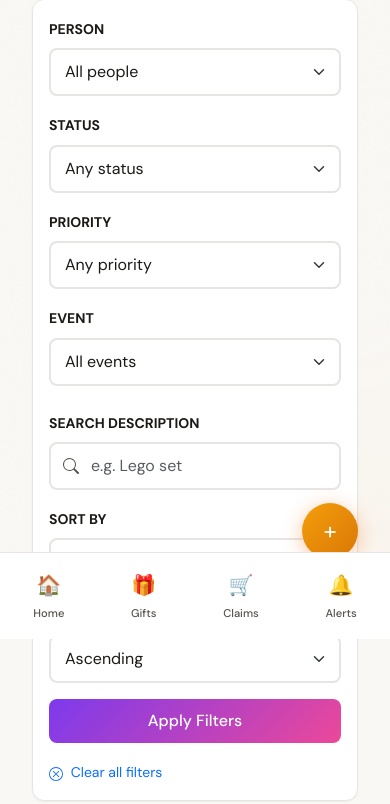
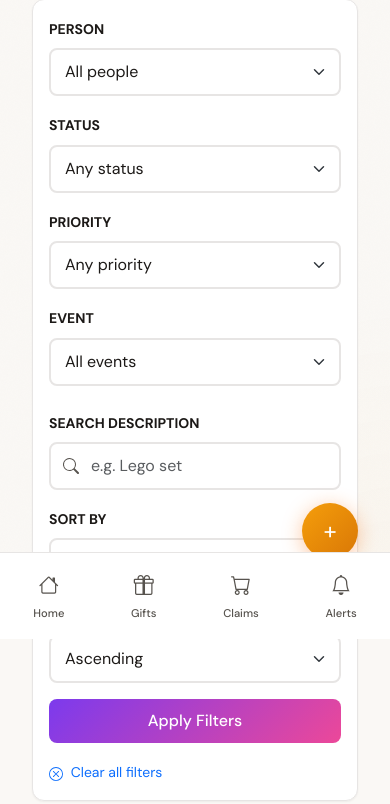
Before and after one commit to ssk42/flask-wishlist-site, a Flask app: page /items in a window 390 px wide. Shown: the part 205-1009 px from the top of the page. Run offline with Flask 3, Linux system fonts and the light colour scheme; the visitor is signed in with stand-in values (Sample User, id 1); data comes from the database, SQL or seed files in the repository; data that the repository does not hold is empty; some libraries are stand-ins or nearby versions.

Commit message:
style(ui): standardize on Bootstrap Icons and unify priority badges
Replace all emoji icon usage (sidebar, mobile tabs, auth/form page headers,
items-list stats, split modal/progress) with Bootstrap Icons — one icon
system instead of two. Add canonical priority_badge Jinja macro
(partials/_macros.html) with a single soft-tint treatment across item,
dashboard, and quick-view cards; on-image context adds backdrop-blur for
legibility. theme.js now swaps the moon/sun icon class instead of emoji text.

```diff
--- a/static/js/theme.js
+++ b/static/js/theme.js
@@ -25,7 +25,7 @@
 
     function updateThemeIcon(theme) {
         if (themeIcon) {
-            themeIcon.textContent = theme === 'light' ? '🌙' : '☀️';
+            themeIcon.className = 'sidebar-link-icon bi ' + (theme === 'light' ? 'bi-moon-stars' : 'bi-sun');
             themeToggle.setAttribute('aria-label',
                 theme === 'light' ? 'Switch to dark mode' : 'Switch to light mode'
             );
--- a/templates/edit_item.html
+++ b/templates/edit_item.html
@@ -23,7 +23,7 @@
                         <input type="url" class="form-control" id="link" name="link" value="{{ form_data.link if form_data.link is defined else item.link or '' }}">
                         <button class="btn btn-outline-secondary" type="button" id="autofill-btn"
                             title="Autofill details from URL">
-                            🪄 Autofill
+                            <i class="bi bi-magic me-1"></i> Autofill
                         </button>
                     </div>
                 </div>
--- a/templates/forgot_email.html
+++ b/templates/forgot_email.html
@@ -8,7 +8,7 @@
         <div class="card shadow border-0">
             <div class="card-body p-5">
                 <div class="text-center mb-4">
-                    <div class="fs-1 mb-3">🔍</div>
+                    <i class="bi bi-search fs-1 mb-3 d-block"></i>
                     <h1 class="h3 mb-2 fw-bold gradient-text">Forgot your email?</h1>
                     <p class="text-muted">Enter your name and we'll help you find your email address.</p>
                 </div>
--- a/templates/items_list.html
+++ b/templates/items_list.html
@@ -120,7 +120,7 @@
 {% if summary_rows %}
 <div class="mb-4">
     <div class="d-flex justify-content-between align-items-center mb-3">
-        <h2 class="h6 mb-0">📊 At a Glance</h2>
+        <h2 class="h6 mb-0"><i class="bi bi-bar-chart me-1"></i> At a Glance</h2>
         <small class="text-muted">Based on current filters</small>
     </div>
     <div class="row g-3">
@@ -144,7 +144,7 @@
 
         <div class="col-6 col-md-3 stat-cascade">
             <div class="stat-card stat-card-available">
-                <div class="stat-icon">🎯</div>
+                <div class="stat-icon"><i class="bi bi-bullseye"></i></div>
                 <div class="stat-content">
                     <div class="stat-value">{{ ns.available_count }}</div>
                     <div class="stat-label">Available</div>
@@ -156,7 +156,7 @@
         <div class="col-6 col-md-3 stat-cascade">
             <div class="stat-card stat-card-splitting"
                 style="border-left: 4px solid #0d6efd; background-color: rgba(13, 110, 253, 0.05);">
-                <div class="stat-icon">🤝</div>
+                <div class="stat-icon"><i class="bi bi-people"></i></div>
                 <div class="stat-content">
                     <div class="stat-value">{{ ns.splitting_count }}</div>
                     <div class="stat-label">Splitting</div>
@@ -167,7 +167,7 @@
 
         <div class="col-6 col-md-3 stat-cascade">
             <div class="stat-card stat-card-claimed">
-                <div class="stat-icon">🙋</div>
+                <div class="stat-icon"><i class="bi bi-bag-check"></i></div>
                 <div class="stat-content">
                     <div class="stat-value">{{ ns.claimed_count }}</div>
                     <div class="stat-label">Claimed</div>
@@ -178,7 +178,7 @@
 
         <div class="col-6 col-md-3 stat-cascade">
             <div class="stat-card stat-card-purchased">
-                <div class="stat-icon">✅</div>
+                <div class="stat-icon"><i class="bi bi-check-circle-fill"></i></div>
                 <div class="stat-content">
                     <div class="stat-value">{{ ns.purchased_count }}</div>
                     <div class="stat-label">Purchased</div>
--- a/templates/login.html
+++ b/templates/login.html
@@ -8,7 +8,7 @@
         <div class="card shadow border-0">
             <div class="card-body p-5">
                 <div class="text-center mb-4">
-                    <div class="fs-1 mb-3">👋</div>
+                    <i class="bi bi-emoji-smile fs-1 mb-3 d-block"></i>
                     <h1 class="h3 mb-2 fw-bold gradient-text">Welcome back</h1>
                     <p class="text-muted">Enter the email you registered with to jump back into the wishlist.</p>
                 </div>
--- a/templates/notifications.html
+++ b/templates/notifications.html
@@ -25,7 +25,7 @@
         </div>
         {% else %}
         <div class="text-center py-5 text-muted">
-            <div class="fs-1 mb-2">🔕</div>
+            <i class="bi bi-bell-slash fs-1 mb-2 d-block"></i>
             <p>No notifications yet.</p>
         </div>
         {% endif %}
--- a/templates/partials/_dashboard_item_card.html
+++ b/templates/partials/_dashboard_item_card.html
@@ -1,10 +1,8 @@
+{% from 'partials/_macros.html' import priority_badge %}
 <div class="glass-card p-3 h-100 d-flex flex-column" id="dashboard-item-{{ item.id }}">
     <div class="d-flex justify-content-between align-items-start mb-2">
         <span class="badge bg-light text-dark border">{{ item.user.name }}</span>
-        <span
-            class="badge bg-{{ 'danger' if item.priority == 'High' else 'warning' if item.priority == 'Medium' else 'info' }} bg-opacity-10 text-{{ 'danger' if item.priority == 'High' else 'warning' if item.priority == 'Medium' else 'info' }}">
-            {{ item.priority }}
-        </span>
+        {{ priority_badge(item.priority) }}
     </div>
     <div class="position-relative">
         <h3 class="h6 fw-bold mb-1 text-truncate" title="{{ item.description }}">{{ item.description }}</h3>
--- a/templates/partials/_item_quick_view.html
+++ b/templates/partials/_item_quick_view.html
@@ -1,3 +1,4 @@
+{% from 'partials/_macros.html' import priority_badge %}
 <div class="modal-header border-0 pb-0">
     <h5 class="modal-title fw-bold text-truncate pe-3" style="max-width: 90%;">{{ item.description }}</h5>
     <button type="button" class="btn-close" data-bs-dismiss="modal" aria-label="Close"></button>
@@ -16,10 +17,7 @@
         <div class="{{ 'col-md-7' if item.image_url else 'col-12' }}">
             <div class="d-flex align-items-center gap-2 mb-3">
                 <span class="badge bg-light text-dark border">{{ item.user.name }}</span>
-                <span
-                    class="badge bg-{{ 'danger' if item.priority == 'High' else 'warning' if item.priority == 'Medium' else 'info' }} bg-opacity-10 text-{{ 'danger' if item.priority == 'High' else 'warning' if item.priority == 'Medium' else 'info' }}">
-                    {{ item.priority }} Priority
-                </span>
+                {{ priority_badge(item.priority) }}
                 <span class="badge bg-secondary bg-opacity-10 text-secondary">{{ item.category or 'General' }}</span>
             </div>
 
--- a/templates/partials/_sidebar.html
+++ b/templates/partials/_sidebar.html
@@ -1,25 +1,25 @@
 {# Sidebar Navigation Partial #}
 <aside class="sidebar">
     <a href="{{ url_for('dashboard.index') }}" class="sidebar-brand">
-        <span class="sidebar-brand-icon">🎁</span>
+        <i class="sidebar-brand-icon bi bi-gift"></i>
         <span class="sidebar-brand-text">Wishlist</span>
     </a>
 
     <nav class="sidebar-nav">
         <a href="{{ url_for('dashboard.index') }}" class="sidebar-link {% if request.endpoint == 'index' %}active{% endif %}">
-            <span class="sidebar-link-icon">🏠</span>
+            <i class="sidebar-link-icon bi bi-house"></i>
             <span class="sidebar-link-text">Home</span>
         </a>
 
         {% if current_user.is_authenticated %}
         <a href="{{ url_for('items.items_list') }}" class="sidebar-link {% if request.endpoint == 'items' %}active{% endif %}">
-            <span class="sidebar-link-icon">🎁</span>
+            <i class="sidebar-link-icon bi bi-gift"></i>
             <span class="sidebar-link-text">All Gifts</span>
         </a>
 
         <a href="{{ url_for('items.my_claims') }}"
             class="sidebar-link {% if request.endpoint == 'my_claims' %}active{% endif %}">
-            <span class="sidebar-link-icon">🛒</span>
+            <i class="sidebar-link-icon bi bi-cart"></i>
             <span class="sidebar-link-text">My Claims</span>
             {% if nav_claimed_count > 0 %}
             <span class="sidebar-badge">{{ nav_claimed_count }}</span>
@@ -27,13 +27,13 @@
         </a>
 
         <a href="{{ url_for('events.events_list') }}" class="sidebar-link {% if request.endpoint == 'events' %}active{% endif %}">
-            <span class="sidebar-link-icon">📅</span>
+            <i class="sidebar-link-icon bi bi-calendar-event"></i>
             <span class="sidebar-link-text">Events</span>
         </a>
 
         <a href="{{ url_for('social.notifications') }}"
             class="sidebar-link {% if request.endpoint == 'notifications' %}active{% endif %}">
-            <span class="sidebar-link-icon">🔔</span>
+            <i class="sidebar-link-icon bi bi-bell"></i>
             <span class="sidebar-link-text">Notifications</span>
             {% if unread_notifications_count > 0 %}
             <span class="sidebar-badge">{{ unread_notifications_count }}</span>
@@ -45,19 +45,19 @@
     <div class="sidebar-nav" style="margin-top: auto;">
         {% if current_user.is_authenticated %}
         <a href="{{ url_for('auth.logout') }}" class="sidebar-link">
-            <span class="sidebar-link-icon">👋</span>
+            <i class="sidebar-link-icon bi bi-box-arrow-right"></i>
             <span class="sidebar-link-text">Logout</span>
         </a>
         {% else %}
         <a href="{{ url_for('auth.login') }}" class="sidebar-link">
-            <span class="sidebar-link-icon">🔑</span>
+            <i class="sidebar-link-icon bi bi-box-arrow-in-right"></i>
             <span class="sidebar-link-text">Login</span>
         </a>
         {% endif %}
 
         <button class="sidebar-link theme-toggle" id="theme-toggle"
             style="border: none; cursor: pointer; width: 100%; text-align: left;">
-            <span class="sidebar-link-icon" id="theme-icon">🌙</span>
+            <i class="sidebar-link-icon bi bi-moon-stars" id="theme-icon"></i>
             <span class="sidebar-link-text">Dark Mode</span>
         </button>
     </div>
@@ -66,26 +66,26 @@
 {# Mobile Bottom Tab Bar #}
 <nav class="mobile-tabs">
     <a href="{{ url_for('dashboard.index') }}" class="mobile-tab {% if request.endpoint == 'index' %}active{% endif %}">
-        <span class="mobile-tab-icon">🏠</span>
+        <i class="mobile-tab-icon bi bi-house"></i>
         <span>Home</span>
     </a>
     {% if current_user.is_authenticated %}
     <a href="{{ url_for('items.items_list') }}" class="mobile-tab {% if request.endpoint == 'items' %}active{% endif %}">
-        <span class="mobile-tab-icon">🎁</span>
+        <i class="mobile-tab-icon bi bi-gift"></i>
         <span>Gifts</span>
     </a>
     <a href="{{ url_for('items.my_claims') }}" class="mobile-tab {% if request.endpoint == 'my_claims' %}active{% endif %}">
-        <span class="mobile-tab-icon">🛒</span>
+        <i class="mobile-tab-icon bi bi-cart"></i>
         <span>Claims</span>
     </a>
     <a href="{{ url_for('social.notifications') }}"
         class="mobile-tab {% if request.endpoint == 'notifications' %}active{% endif %}">
-        <span class="mobile-tab-icon">🔔</span>
+        <i class="mobile-tab-icon bi bi-bell"></i>
         <span>Alerts</span>
     </a>
     {% else %}
     <a href="{{ url_for('auth.login') }}" class="mobile-tab">
-        <span class="mobile-tab-icon">🔑</span>
+        <i class="mobile-tab-icon bi bi-box-arrow-in-right"></i>
         <span>Login</span>
     </a>
     {% endif %}
--- a/templates/partials/_split_modal.html
+++ b/templates/partials/_split_modal.html
@@ -1,9 +1,9 @@
 <div class="modal-header">
     <h5 class="modal-title" id="splitModalLabel">
         {% if item.status == 'Splitting' %}
-        🤝 Join Split Gift
+        <i class="bi bi-people-fill me-1"></i> Join Split Gift
         {% else %}
-        🤝 Split This Gift
+        <i class="bi bi-people-fill me-1"></i> Split This Gift
         {% endif %}
     </h5>
     <button type="button" class="btn-close" data-bs-dismiss="modal" aria-label="Close"></button>
--- a/templates/partials/_split_progress.html
+++ b/templates/partials/_split_progress.html
@@ -6,7 +6,7 @@
             {% if item.user_id == current_user.id %}
             AVAILABLE
             {% else %}
-            🤝 SPLITTING
+            <i class="bi bi-people me-1"></i> SPLITTING
             {% endif %}
         </small>
         {% if not item.user_id == current_user.id %}
--- a/templates/registration.html
+++ b/templates/registration.html
@@ -8,7 +8,7 @@
         <div class="card shadow border-0">
             <div class="card-body p-5">
                 <div class="text-center mb-4">
-                    <div class="fs-1 mb-3">✨</div>
+                    <i class="bi bi-stars fs-1 mb-3 d-block"></i>
                     <h1 class="h3 mb-2 fw-bold gradient-text">Create your account</h1>
                     <p class="text-muted">Join the family wishlist so you can add and claim gifts.</p>
                 </div>
--- a/templates/submit_item.html
+++ b/templates/submit_item.html
@@ -6,7 +6,7 @@
 <div class="row justify-content-center fade-in">
     <div class="col-lg-8">
         <div class="text-center mb-4">
-            <div class="fs-1 mb-2">🎁</div>
+            <i class="bi bi-gift fs-1 mb-2 d-block"></i>
             <h1 class="h3 mb-2 fw-bold gradient-text">Add a new wishlist item</h1>
             <p class="text-muted">Give as much detail as you can so your family knows exactly what to look for.</p>
         </div>
@@ -24,7 +24,7 @@
                     <div class="input-group">
                         <input type="url" class="form-control" id="link" name="link" placeholder="https://example.com" value="{{ form_data.link or '' }}">
                         <button class="btn btn-outline-secondary" type="button" id="autofill-btn" title="Autofill details from URL">
-                            🪄 Autofill
+                            <i class="bi bi-magic me-1"></i> Autofill
                         </button>
                     </div>
                 </div>
```
Also changed, not shown: templates/partials/_item_card.html (+2 -5 lines), templates/partials/_macros.html (added, +18 -0 lines).
